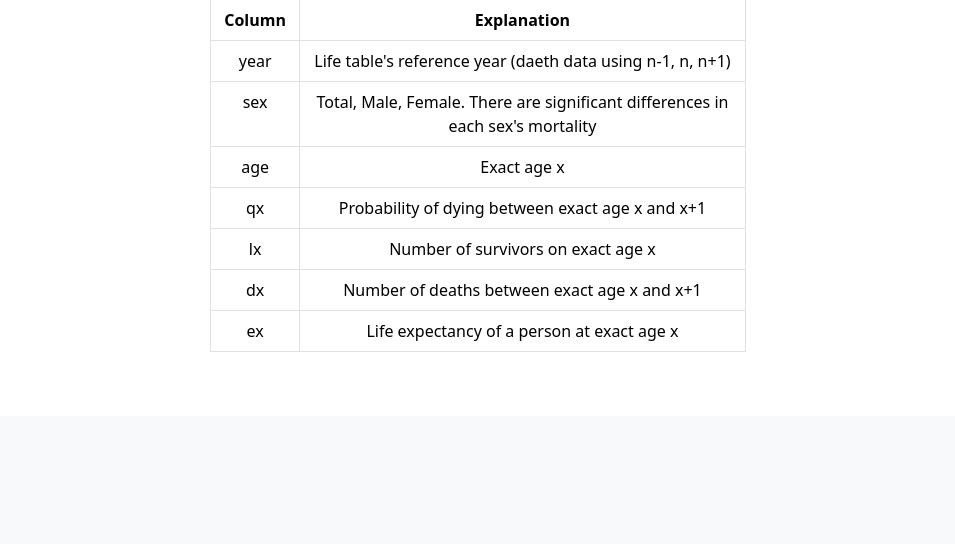
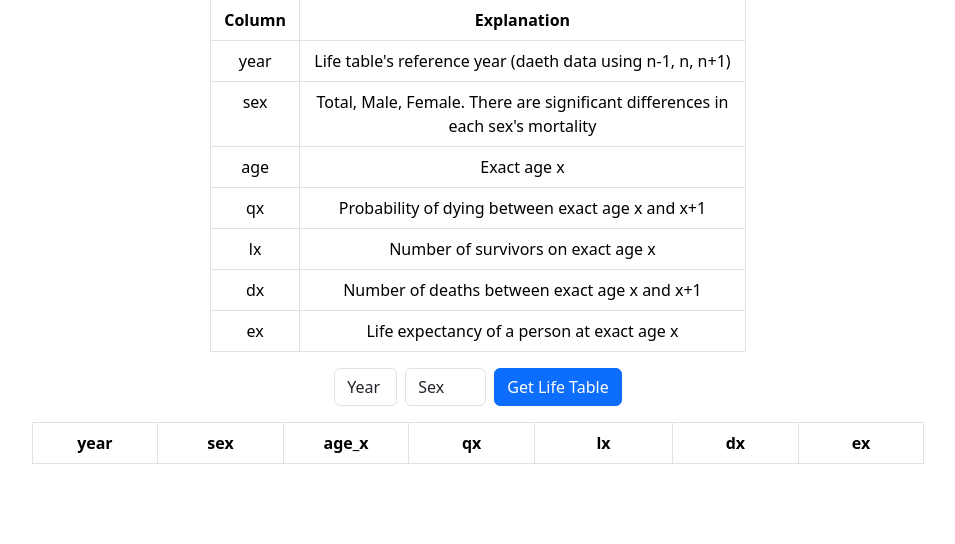
Before and after one commit to herphay/APV-Calculator, a Flask app: page /tables in a window 1280 px wide. Shown: the part 888-1432 px from the top of the page, without its empty margins (162-1117 px from the left). Before the commit the page ends 1240 px from the top, so only its background shows below. Run offline with Flask 3, Linux system fonts and the light colour scheme; data comes from the database, SQL or seed files in the repository; lists and menus that the app fills with data are empty.

Commit message:
Completed Tables page functionality

```diff
--- a/app.py
+++ b/app.py
@@ -1,8 +1,16 @@
 from flask import Flask, render_template, request, jsonify
+from helpers import get_available_years, get_life_table
 
 app = Flask(__name__)
 
 app.config['TEMPLATES_AUTO_RELOAD'] = True
+@app.after_request
+def after_request(response):
+    """Ensure responses aren't cached"""
+    response.headers["Cache-Control"] = "no-cache, no-store, must-revalidate"
+    response.headers["Expires"] = 0
+    response.headers["Pragma"] = "no-cache"
+    return response
 
 @app.route("/")
 def index():
@@ -12,9 +20,23 @@ def index():
 def apv():
     return render_template("apv.html")
 
-@app.route("/tables")
+@app.route("/tables", methods=['POST', 'GET'])
 def tables():
-    return render_template("tables.html")
+    years = get_available_years()
+    years.sort()
+
+    if request.method == 'POST':
+        year = request.form.get('year')
+        sex  = request.form.get('sex')
+        if year not in years or not sex:
+            render_template("tables.html", years=years)
+
+        table = get_life_table(year, sex)
+        msg = f'This is the life table for {sex} for the reference year {year}.'
+
+        return render_template("tables.html", years=years, table=table, msg=msg)
+
+    return render_template("tables.html", years=years)
 
 @app.route("/compare")
 def compare():
--- a/helpers.py
+++ b/helpers.py
@@ -31,8 +31,6 @@ def main():
     """)
     connection.commit()
 
-
-
     with open('lifetables.csv', mode='r') as file:
         reader = csv.reader(file)
         header = next(reader)
@@ -54,5 +52,36 @@ def main():
     cursor.close()
     connection.close()
 
+def get_available_years():
+    """
+    Return a list of the years with lifetable available
+    """
+    with sqlite3.connect('lifetables.db') as con:
+        res = con.execute('SELECT DISTINCT year FROM lifetables ORDER BY year')
+        return [row[0] for row in res.fetchall()]
+
+def get_life_table(year, sex):
+    """
+    Return life table of a specific year
+    """
+    with sqlite3.connect('lifetables.db') as con:
+        res = con.execute("""
+                SELECT year,
+                       sex,
+                       age_x,
+                       qx,
+                       lx,
+                       dx,
+                       ex
+                FROM lifetables
+                WHERE year = ?
+                AND sex = ?
+                ORDER BY age_x
+        """, (year, sex))
+        cols = [col[0] for col in res.description]
+        table = [{k:v for k, v in zip(cols, row)} for row in res.fetchall()]
+        return table
+
 if __name__ == '__main__':
-    main()
+    # main()
+    pass
--- a/templates/tables.html
+++ b/templates/tables.html
@@ -81,5 +81,57 @@
         </div>
     </div>
 
+    <div>
+        <form action="/tables" method="post">
+            <div class="mb-3 d-flex justify-content-center align-items-center">
+                <select autocomplete="off" class="form-control w-auto me-2" name="year">
+                    <option disabled selected value="">Year</option>
+                    {% for year in years %}
+                        <option value="{{ year }}">{{ year }}</option>
+                    {% endfor %}
+                </select>
+                <select autocomplete="off" class="form-control w-auto me-2" name="sex">
+                    <option disabled selected value="">Sex</option>
+                    <option value="Male">Male</option>
+                    <option value="Female">Female</option>
+                    <option value="Total">Total</option>
+                </select>
+                <button class="btn btn-primary" type="submit">Get Life Table</button>
+            </div>
+        </form>
+    </div>
+
+    <div>
+        {{ msg }}
+    </div>
+
+    <div class="mb-3 d-flex justify-content-center align-items-center">
+        <table class="table table-bordered" style="width: 80%;">
+            <thead>
+                <tr>
+                    <th style="width: 10%;">year</th>
+                    <th style="width: 10%;">sex</th>
+                    <th style="width: 10%;">age_x</th>
+                    <th style="width: 10%;">qx</th>
+                    <th style="width: 11%;">lx</th>
+                    <th style="width: 10%;">dx</th>
+                    <th style="width: 10%;">ex</th>
+                </tr>
+            </thead>
+            <tbody>
+                {% for row in table %}
+                    <tr>
+                        <td>{{ row.year }}</td>
+                        <td>{{ row.sex }}</td>
+                        <td>{{ row.age_x }}</td>
+                        <td>{{ row.qx }}</td>
+                        <td>{{ row.lx }}</td>
+                        <td>{{ row.dx }}</td>
+                        <td>{{ row.ex }}</td>
+                    </tr>
+                {% endfor %}
+            </tbody>
+        </table>
+    </div>
 
 {% endblock %}
```
